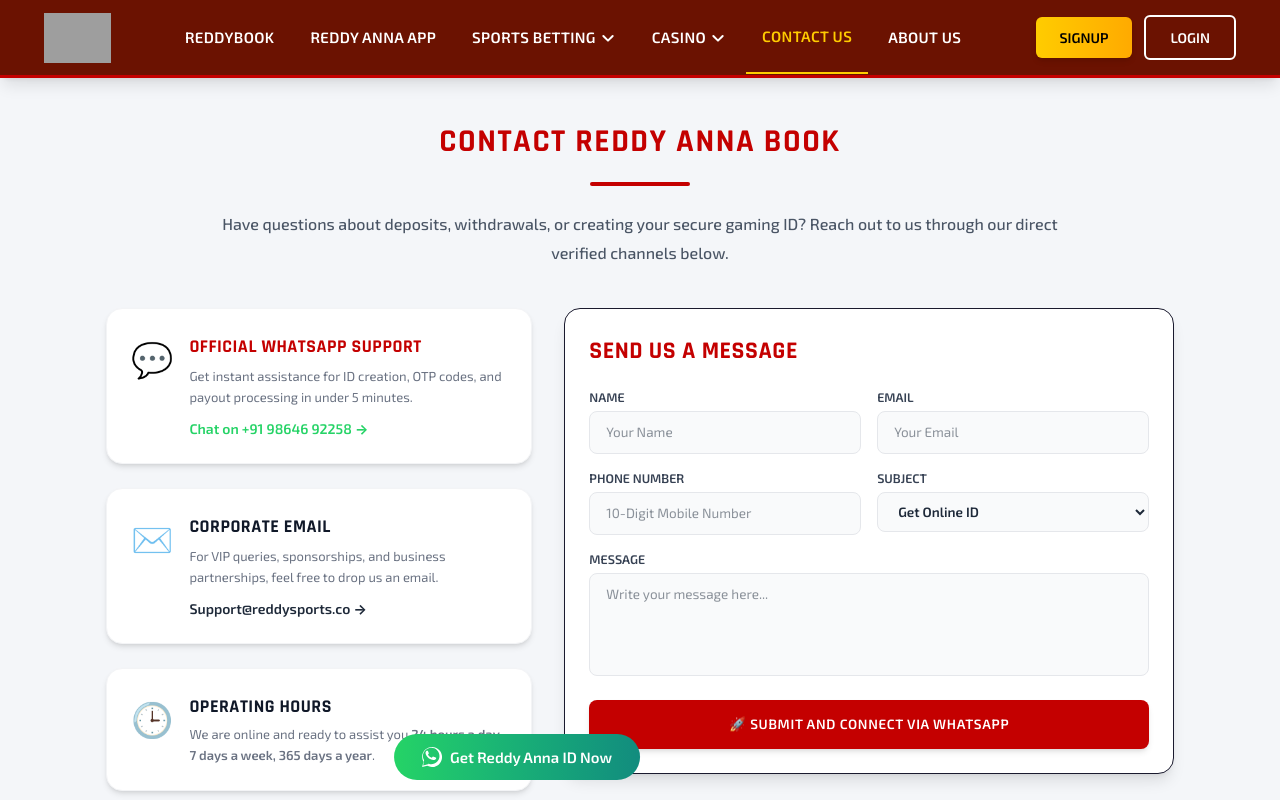
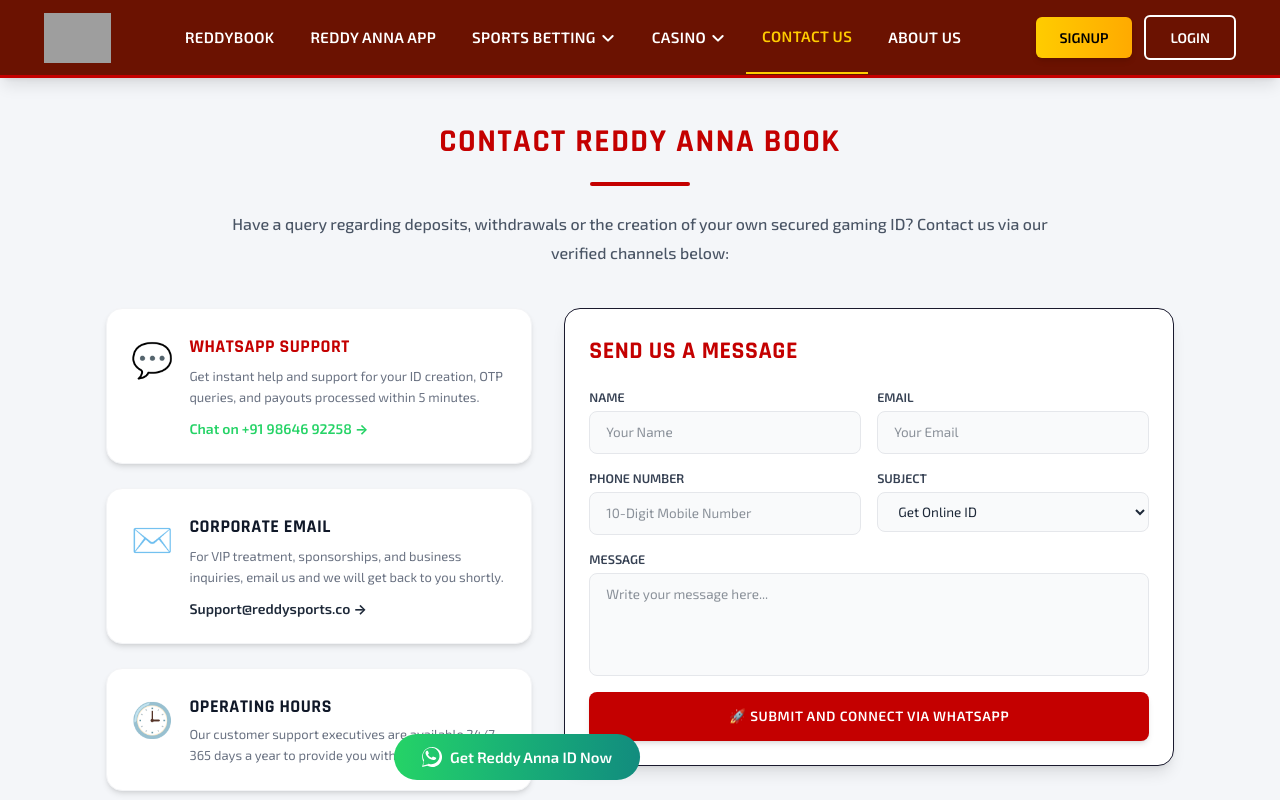
Before and after one commit to siyaguptaa78-code/reddy2, a Next.js app: page /contact-us in a window 1280 px wide. Shown: the top 800 px of the page. Built offline with nearby package versions, Linux system fonts and the light colour scheme; grey boxes are pictures that could not be loaded.

Commit message:
Update contact us page content and descriptions

```diff
--- a/app/contact-us/page.tsx
+++ b/app/contact-us/page.tsx
@@ -66,7 +66,7 @@
           </h1>
           <div className="w-[100px] h-[4px] bg-[#c40000] mx-auto rounded" />
           <p className="text-gray-600 text-[16px] leading-[1.8] mt-2 font-medium">
-            Have questions about deposits, withdrawals, or creating your secure gaming ID? Reach out to us through our direct verified channels below.
+            Have a query regarding deposits, withdrawals or the creation of your own secured gaming ID? Contact us via our verified channels below:
           </p>
         </section>
 
@@ -82,10 +82,10 @@
                 <span className="text-[34px]">💬</span>
                 <div className="flex flex-col gap-1.5">
                   <h3 className="font-rajdhani font-bold text-[18px] text-[#c40000] uppercase tracking-[0.5px]">
-                    Official WhatsApp Support
+                    WhatsApp Support
                   </h3>
                   <p className="text-gray-500 text-[13px] leading-relaxed">
-                    Get instant assistance for ID creation, OTP codes, and payout processing in under 5 minutes.
+                    Get instant help and support for your ID creation, OTP queries, and payouts processed within 5 minutes.
                   </p>
                   <a
                     href="https://wa.me/916026703858?text=Hello%20Reddy%20Anna,%20I%20want%20to%20get%20started."
@@ -106,7 +106,7 @@
                     Corporate Email
                   </h3>
                   <p className="text-gray-500 text-[13px] leading-relaxed">
-                    For VIP queries, sponsorships, and business partnerships, feel free to drop us an email.
+                    For VIP treatment, sponsorships, and business inquiries, email us and we will get back to you shortly.
                   </p>
                   <a
                     href="mailto:Support@reddysports.co"
@@ -125,7 +125,7 @@
                     Operating Hours
                   </h3>
                   <p className="text-gray-500 text-[13px] leading-relaxed">
-                    We are online and ready to assist you <b>24 hours a day, 7 days a week, 365 days a year</b>.
+                    Our customer support executives are available 24/7, 365 days a year to provide you with the help you need.
                   </p>
                 </div>
               </div>
@@ -186,12 +186,12 @@
                       id="subject"
                       value={subject}
                       onChange={(e) => setSubject(e.target.value)}
-                      className="bg-gray-50 border border-gray-200 focus:border-[#c40000] focus:bg-white rounded-lg py-2.5 px-4 text-gray-800 text-[13.5px] outline-none transition-all cursor-pointer font-semibold"
+                      className="bg-gray-50 border border-gray-200 focus:border-[#c40000] focus:bg-white rounded-lg py-2.5 px-4 text-gray-800 text-[13.5px] outline-none transition-all cursor-pointer"
                     >
                       <option value="Get Online ID">Get Online ID</option>
-                      <option value="Deposit Query">Deposit Issue</option>
-                      <option value="Withdrawal Request">Withdrawal Issue</option>
-                      <option value="VIP Program Inquiry">VIP Club Inquiry</option>
+                      <option value="Deposit Issue">Deposit Issue</option>
+                      <option value="Withdrawal Issue">Withdrawal Issue</option>
+                      <option value="VIP Club Inquiry">VIP Club Inquiry</option>
                       <option value="Technical Support">Technical Support</option>
                     </select>
                   </div>
@@ -226,7 +226,7 @@
                 <button
                   type="submit"
                   disabled={success}
-                  className="w-full py-3.5 bg-[#c40000] hover:bg-black text-white font-bold uppercase rounded-lg shadow-md hover:shadow-none transition-all duration-300 tracking-wider text-[13.5px] flex items-center justify-center gap-2 cursor-pointer mt-2"
+                  className="w-full py-3.5 bg-[#c40000] hover:bg-black text-white font-bold uppercase rounded-lg shadow-md hover:shadow-none transition-all duration-300 tracking-wider text-[13.5px]"
                 >
                   🚀 Submit and Connect via WhatsApp
                 </button>
```
